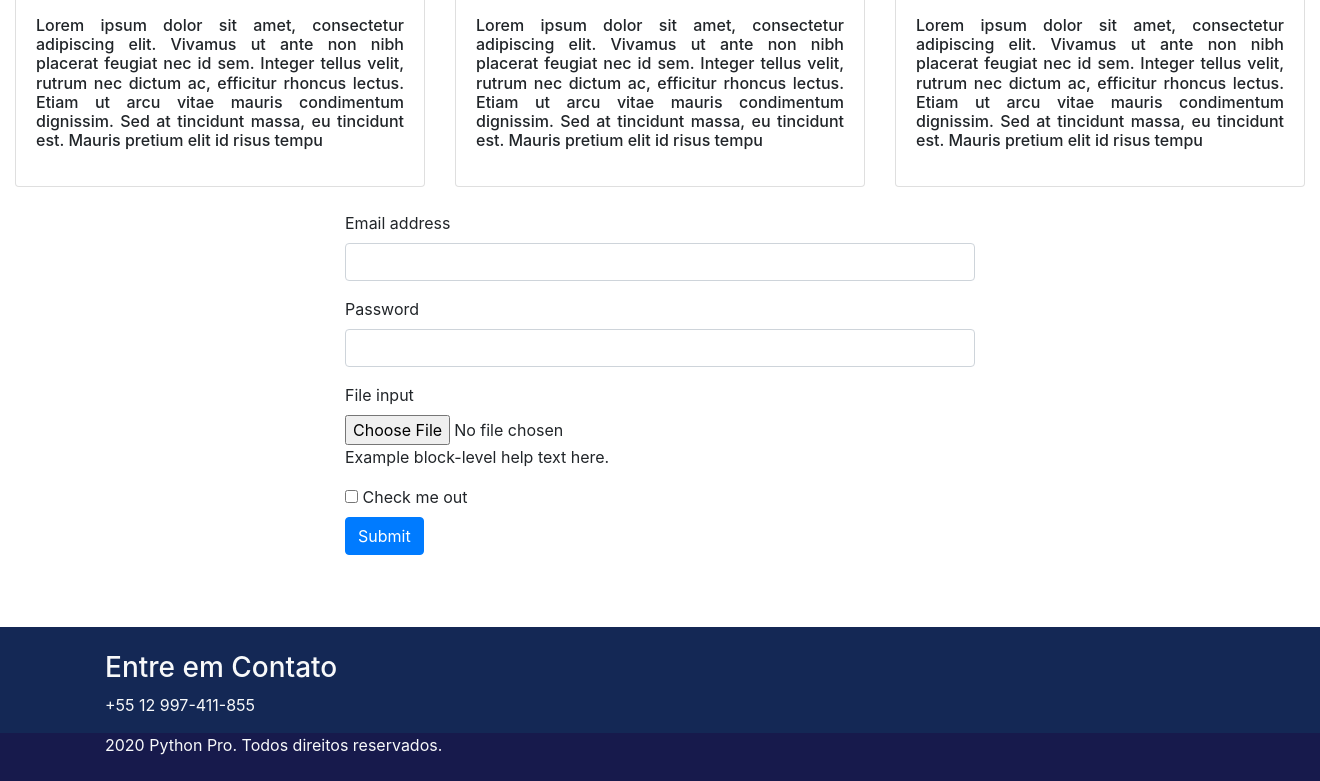
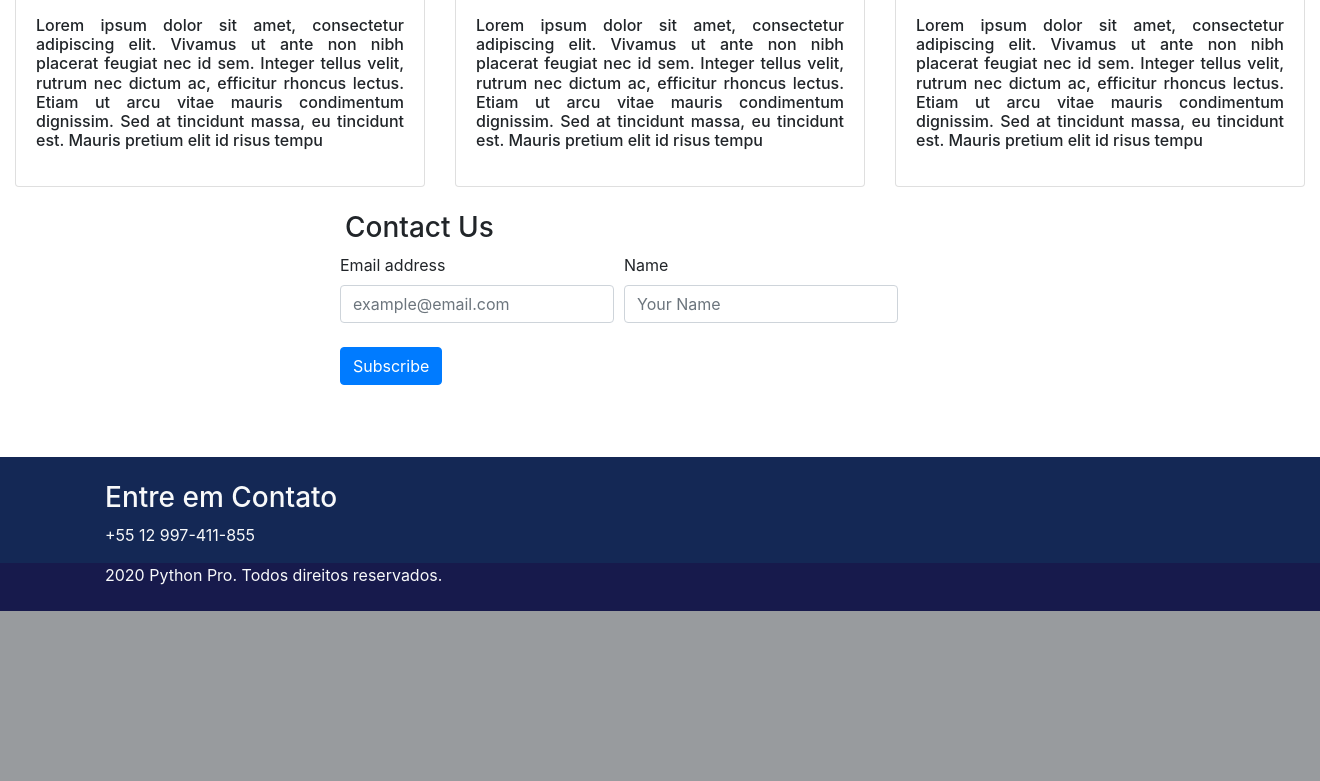
Before and after one commit to Alfareiza/curso-django, a Django app: template pypro/base/templates/base/home.html in a window 1320 px wide. Shown: the part 1440-2221 px from the top of the page. After the commit the page ends 2051 px from the top, so only its background shows below. Run offline with Django 3.2, Linux system fonts and the light colour scheme; the template is opened without the code that fills it, so the values that code supplies are empty; some libraries are stand-ins or nearby versions.

Commit message:
Inclusion of form linked to mailchimp

```diff
--- a/pypro/base/templates/base/home.html
+++ b/pypro/base/templates/base/home.html
@@ -140,7 +140,8 @@
                 <div class="card-body">
                     <p class="card-text float-left mr-3">
                         <img src="{% static 'img/pizzeria1.png' %}" alt="">
-                        <h6 class="text-justify">Lorem ipsum dolor sit amet, consectetur adipiscing elit. Vivamus ut ante non nibh placerat
+                    <h6 class="text-justify">Lorem ipsum dolor sit amet, consectetur adipiscing elit. Vivamus ut ante
+                        non nibh placerat
                         feugiat nec id sem. Integer tellus velit, rutrum nec dictum ac, efficitur rhoncus lectus. Etiam
                         ut arcu vitae mauris condimentum dignissim. Sed at tincidunt massa, eu tincidunt est. Mauris
                         pretium elit id risus tempu</h6>
@@ -156,7 +157,8 @@
                 <div class="card-body">
                     <p class="card-text float-left mr-3">
                         <img src="{% static 'img/pizzeria3.png' %}" alt="">
-                        <h6 class="text-justify">Lorem ipsum dolor sit amet, consectetur adipiscing elit. Vivamus ut ante non nibh placerat
+                    <h6 class="text-justify">Lorem ipsum dolor sit amet, consectetur adipiscing elit. Vivamus ut ante
+                        non nibh placerat
                         feugiat nec id sem. Integer tellus velit, rutrum nec dictum ac, efficitur rhoncus lectus. Etiam
                         ut arcu vitae mauris condimentum dignissim. Sed at tincidunt massa, eu tincidunt est. Mauris
                         pretium elit id risus tempu</h6>
@@ -172,7 +174,8 @@
                 <div class="card-body">
                     <p class="card-text float-left mr-3 ">
                         <img src="{% static 'img/potatoes.png' %}" alt="">
-                    <h6 class="text-justify">Lorem ipsum dolor sit amet, consectetur adipiscing elit. Vivamus ut ante non nibh placerat
+                    <h6 class="text-justify">Lorem ipsum dolor sit amet, consectetur adipiscing elit. Vivamus ut ante
+                        non nibh placerat
                         feugiat nec id sem. Integer tellus velit, rutrum nec dictum ac, efficitur rhoncus lectus. Etiam
                         ut arcu vitae mauris condimentum dignissim. Sed at tincidunt massa, eu tincidunt est. Mauris
                         pretium elit id risus tempu</h6>
@@ -187,40 +190,29 @@
         <div class="col-md-3">
         </div>
         <div class="col-md-6">
-            <form role="form">
-                <div class="form-group">
-
-                    <label for="exampleInputEmail1">
-                        Email address
-                    </label>
-                    <input type="email" class="form-control" id="exampleInputEmail1">
+            <h3>Contact Us</h3>
+            <form action="https://digimedios.us10.list-manage.com/subscribe/post?u=0b2192a85923702ed2245b66e&amp;id=ea9ef63ccc"
+                  method="post" id="mc-embedded-subscribe-form" name="mc-embedded-subscribe-form"
+                  class="form-row align-items-center"
+                  target="_blank" novalidate>
+                <div class="form-row align-items-center">
+                    <div class="col-auto">
+                        <label for="mce-EMAIL"> Email address </label>
+                        <input type="email" value="" name="EMAIL" class="form-control required" id="mce-EMAIL" placeholder="example@email.com">
                     </div>
-                <div class="form-group">
-
-                    <label for="exampleInputPassword1">
-                        Password
-                    </label>
-                    <input type="password" class="form-control" id="exampleInputPassword1">
+                    <div class="col-auto">
+                        <label for="mce-FNAME"> Name </label>
+                        <input type="text" value="" name="FNAME" class="form-control" id="mce-FNAME" placeholder="Your Name">
                     </div>
-                <div class="form-group">
-
-                    <label for="exampleInputFile">
-                        File input
-                    </label>
-                    <input type="file" class="form-control-file" id="exampleInputFile">
-                    <p class="help-block">
-                        Example block-level help text here.
-                    </p>
+                    <!-- real people should not fill this in and expect good things - do not remove this or risk form bot signups-->
+                    <div style="position: absolute; left: -5000px;" aria-hidden="true"><input type="text"
+                                                                                              name="b_0b2192a85923702ed2245b66e_ea9ef63ccc"
+                                                                                              tabindex="-1" value="">
                     </div>
-                <div class="checkbox">
-
-                    <label>
-                        <input type="checkbox"> Check me out
-                    </label>
+                    <div class="col-auto mt-4">
+                        <input type="submit" value="Subscribe" name="subscribe"
+                               id="mc-embedded-subscribe" class="btn btn-primary"></div>
                 </div>
-                <button type="submit" class="btn btn-primary">
-                    Submit
-                </button>
             </form>
         </div>
         <div class="col-md-3">
@@ -237,7 +229,7 @@
                 <address>
                     +55 12 997-411-855
                     <br/>
-                    <a href="mailto:{{contato_email}}" class="text-light">{{contato_email}}</a>
+                    <a href="mailto:{{ contato_email }}" class="text-light">{{ contato_email }}</a>
                 </address>
             </div>
         </div>
```
Lines whose indentation alone changed are shown as unchanged.
